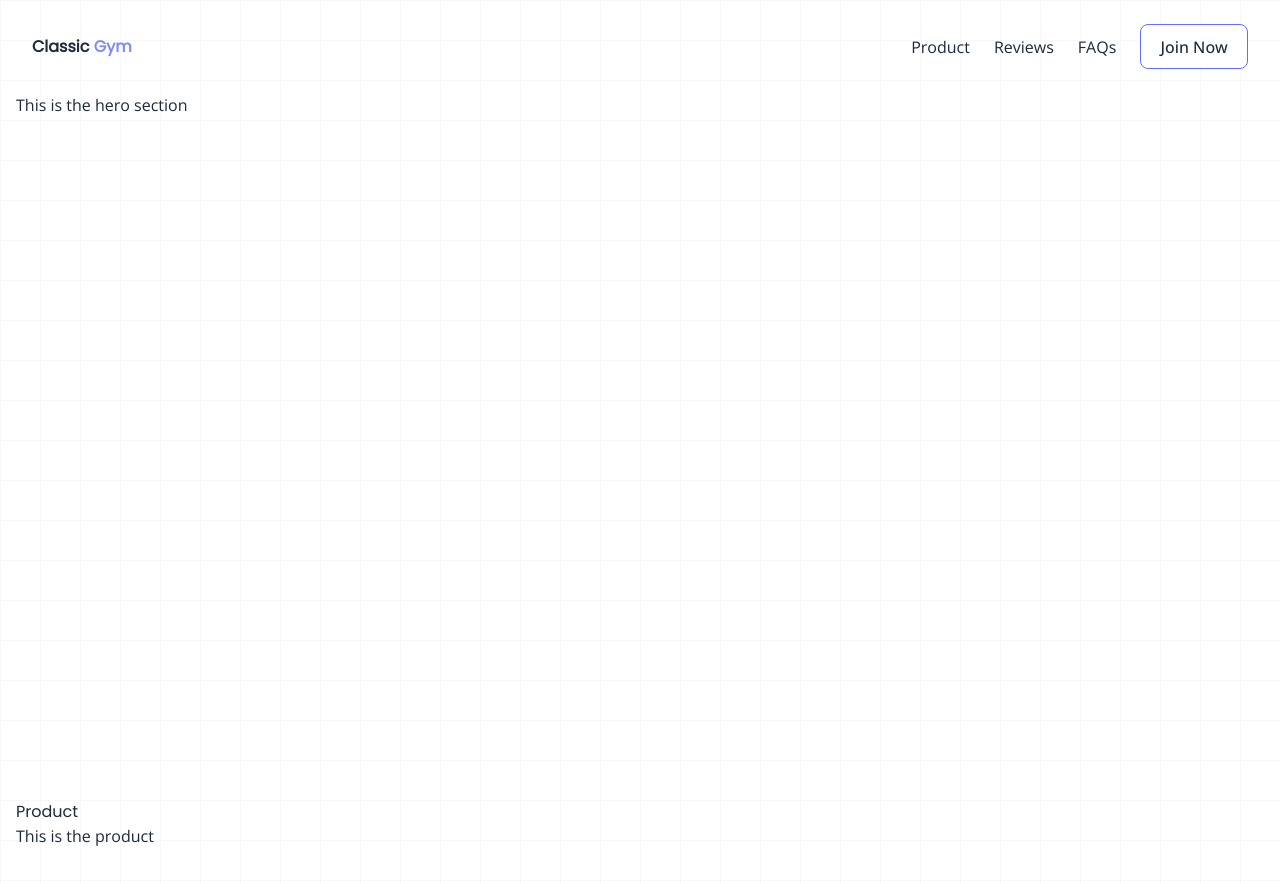
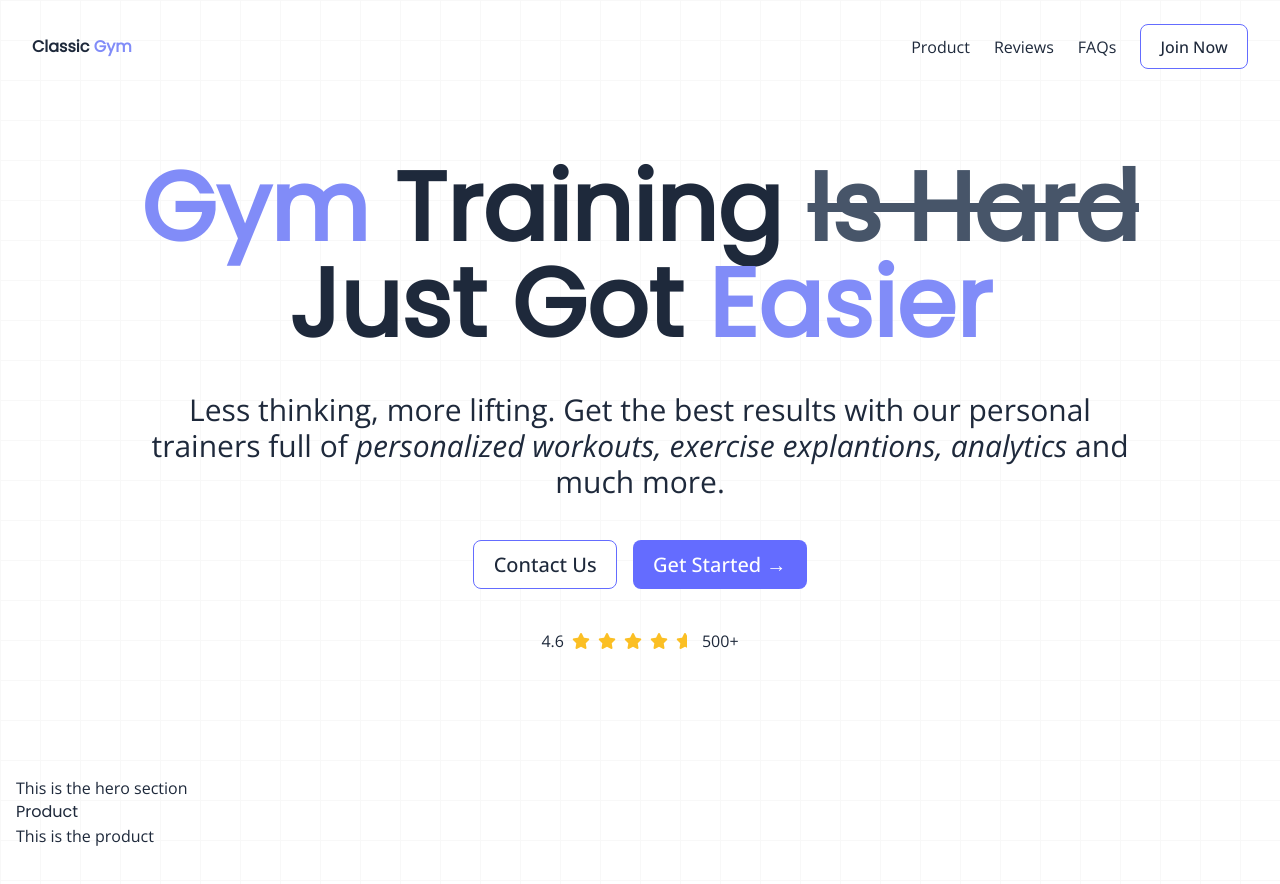
Before and after one commit to yodkwtf/classic-gym-svelte-kit, a SvelteKit app: page / in a window 1280 px wide. Shown: the top 884 px of the page. Built offline with nearby package versions, Linux system fonts and the light colour scheme.

Commit message:
hero section completed

```diff
--- /dev/null
+++ b/src/components/CTAs.svelte
@@ -0,0 +1,15 @@
+<script></script>
+
+<div class="flex items-center gap-4">
+  <button class={"specialBtn"}>
+    <p class="text-base sm:text-lg md:text-xl">
+      Contact Us
+    </p>
+  </button>
+
+  <button class={"specialBtnDark"}>
+    <p class="text-base sm:text-lg md:text-xl">
+      Get Started &rarr;
+    </p>
+  </button>
+</div>
--- a/src/components/Hero.svelte
+++ b/src/components/Hero.svelte
@@ -1,9 +1,49 @@
 <script>
+  import CTAs from './CTAs.svelte';
   import Header from './Header.svelte';
   import SectionWrapper from './SectionWrapper.svelte';
 </script>
 
 <SectionWrapper>
   <Header />
+  <div
+    class="flex flex-col gap-10 flex-1 items-center justify-center pb-10 md:pb-14"
+  >
+    <h2
+      class="text-5xl sm:text-6xl md:text-7xl lg:text-8xl mx-auto w-full text-center max-w-[1200px] font-bold"
+    >
+      <span class="text-indigo-400">Gym</span> Training
+      <span class="text-slate-600 line-through">Is Hard</span><br />
+      Just Got <span class="text-indigo-400">Easier</span>
+    </h2>
+
+    <p
+      class="text-xl sm:text-2xl md:text-3xl mx-auto w-full text-center max-w-[1000px]"
+    >
+      Less thinking, more lifting. Get the best results with our personal
+      trainers full of <span class="italic"
+        >personalized workouts, exercise explantions, analytics</span
+      > and much more.
+    </p>
+
+    <CTAs />
+
+    <div class="flex items-center justify-center gap-2 text-base">
+      <p>4.6</p>
+      {#each [0, 1, 2, 3, 4] as index}
+        <div class="grid place-items-center relative">
+          <i class="fa-solid fa-star opacity-0"></i>
+          <div
+            class={`absolute top-0 left-0 grid place-items-center ${
+              index === 4 && 'w-[60%] overflow-hidden'
+            }`}
+          >
+            <i class="fa-solid fa-star text-amber-400"></i>
+          </div>
+        </div>
+      {/each}
+      <p>500+</p>
+    </div>
+  </div>
   This is the hero section
 </SectionWrapper>
```
